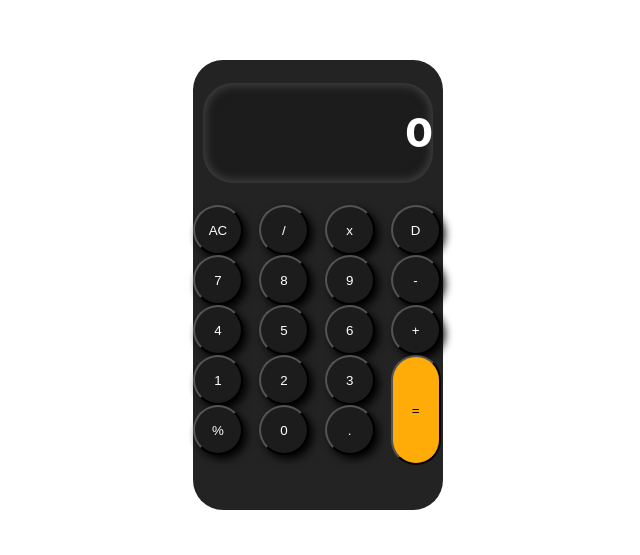
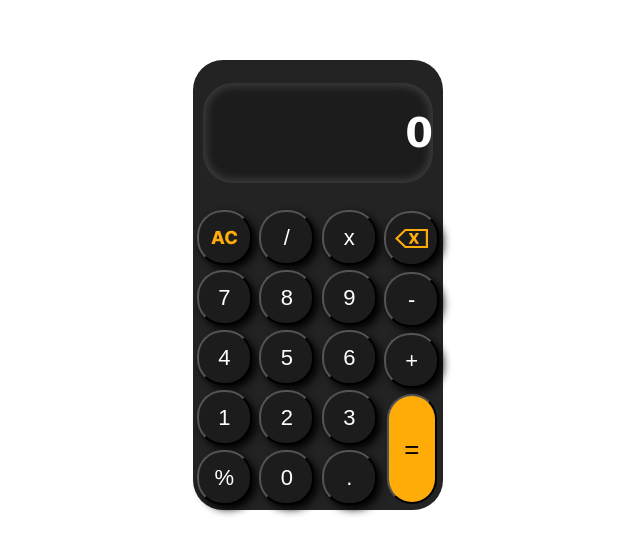
Before and after one commit to RAINSTYLE/calculator, a plain HTML site: page index.html in a window 1280 px wide. Shown: the part 263-818 px from the top of the page, without its empty margins (322-962 px from the left). Drawn offline with Linux system fonts and the light colour scheme.

Commit message:
Проба иконок + все ровно

```diff
--- a/index.html
+++ b/index.html
@@ -20,7 +20,7 @@
             <div class="bot">
 
                 <div class="leftcon">
-                <button id="btnac" class="numbtn">AC</button>
+                    <button id="btnac" class="numbtn"></button>
                     <button id="btn7" class="numbtn">7</button>
                     <button id="btn4" class="numbtn">4</button>
                     <button id="btn1" class="numbtn">1</button>
@@ -44,7 +44,7 @@
                 </div>
 
                 <div class="rightcont">
-                <button id="btndel" class="numbtn">D</button>
+                    <button id="btndel" class="numbtn"></button>
                     <button id="btnminus" class="numbtn">-</button>
                     <button id="btnplus" class="numbtn">+</button>
                     <button id="btnres" class="res">=</button>
@@ -57,6 +57,7 @@
 
 
 
+
     <script src="js/script.js"></script>
 </body>
 </html>
--- a/style.css
+++ b/style.css
@@ -3,6 +3,7 @@
     height: 1080px;
     align-items: center;
     justify-content: center;
+
 
 }
 
@@ -26,14 +27,19 @@
     justify-content: center;
     align-items: center;
 
+
+
 }
 
 .result {
-    font-family: 'Inter';
+    font-family: cursive;
     font-style: normal;
     font-weight: 800;
     font-size: 40px;
     line-height: 48px;
+
+
+
 
 color: #FFFFFF;
 }
@@ -56,15 +62,66 @@ color: #FFFFFF;
 
 .bot {
     display: flex;
+    height: 305px;
 
-    height: 305px;
-    justify-content: space-evenly;
+
+
 
 }
 
-.leftbotcont {
-    border: 1px solid #000000;
+.leftcon {
+
+    display: flex;
+    flex-direction: column;
+    align-items: center;
     justify-content: space-evenly;
+    width: 66px;
+
+
+
+}
+
+.secondleft {
+
+    display: flex;
+    flex-direction: column;
+    align-items: center;
+    justify-content: space-evenly;
+    width: 66px;
+}
+
+
+.rightcont {
+
+    display: flex;
+    flex-direction: column;
+    align-items: center;
+    justify-content: space-evenly;
+    width: 66px;
+}
+
+.secondright {
+
+    display: flex;
+    flex-direction: column;
+    align-items: center;
+    justify-content: space-evenly;
+    width: 66px;
+}
+
+#btndel {
+
+        background-image: url('icon/delicon.svg');
+        background-position: center;
+        background-repeat: no-repeat;
+
+}
+
+
+#btnac {
+    background-image: url('icon/acbtn.svg');
+        background-position: center;
+        background-repeat: no-repeat;
 }
 
 
@@ -86,14 +143,14 @@ color: #FFFFFF;
 
 
 
-
 .numbtn {
-    width: 50px;
-    height: 50px;
+    width: 55px;
+    height: 55px;
     background: #1C1C1C;
     box-shadow: 4px 4px 8px #000000;
-    border-radius: 25px;
+    border-radius: 26px;
     color: #FFFFFF;
+    font-size: 22px;
 
 }
 
@@ -104,5 +161,6 @@ background: #FFAC09;
 border-radius: 25px;
 width: 50px;
 height: 110px;
+font-size: 26px;
 
 }
```
Also changed, not shown: icon/acbtn.svg (added), icon/delicon.svg (added). Lines whose indentation alone changed are shown as unchanged.
